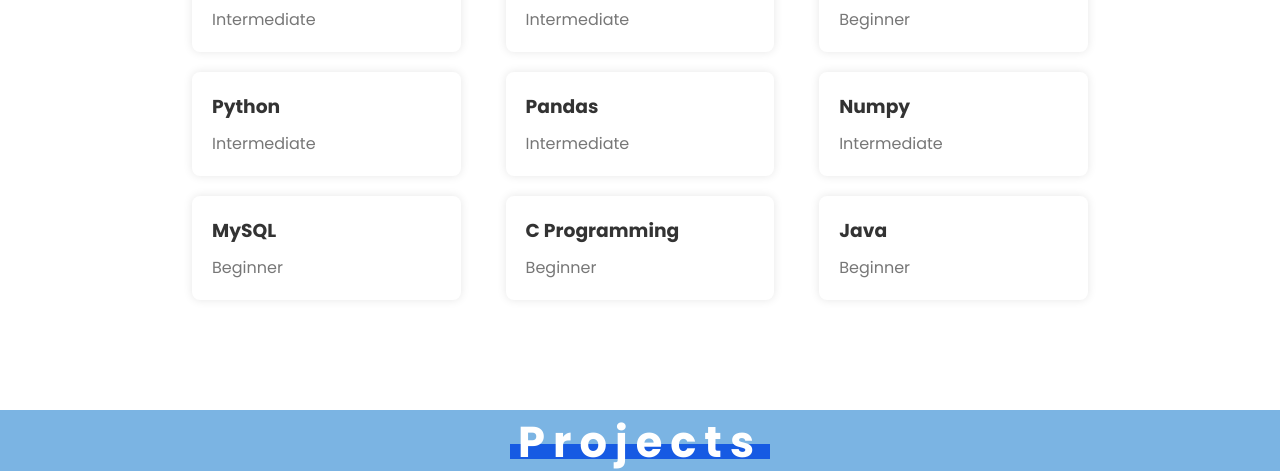
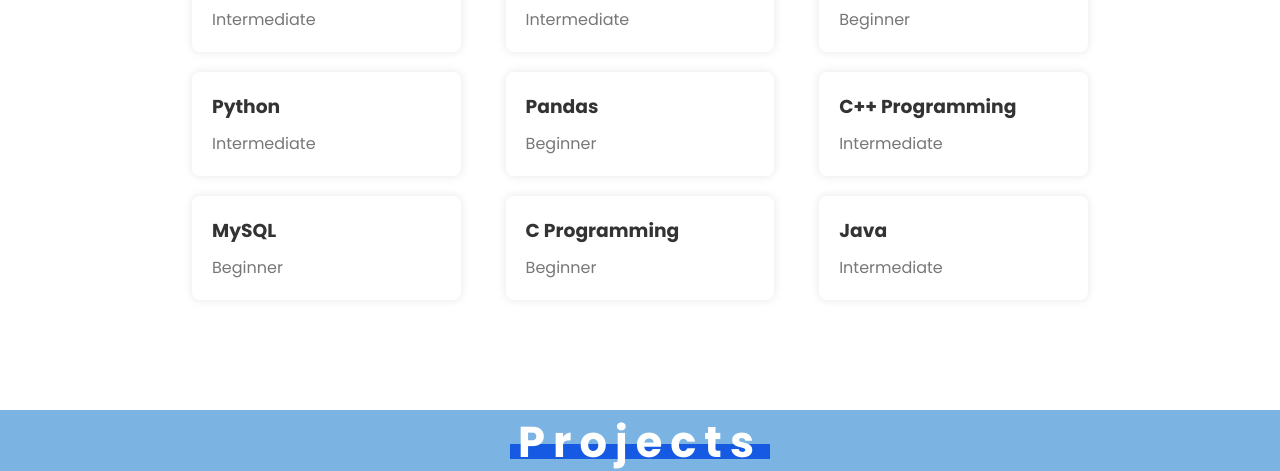
Before and after one commit to Juhi635/Portfolio, a plain HTML site: page index.html in a window 1280 px wide. Shown: the part 2513-2984 px from the top of the page. Drawn offline with Linux system fonts and the light colour scheme.

Commit message:
Update index.html

```diff
--- a/index.html
+++ b/index.html
@@ -100,10 +100,10 @@
         </div>
         <div class="skill">
             <h3>Pandas</h3>
-            <p>Intermediate</p>
+            <p>Beginner</p>
         </div>
         <div class="skill">
-            <h3>Numpy</h3>
+            <h3>C++ Programming</h3>
             <p>Intermediate</p>
         </div>
         <div class="skill">
@@ -116,7 +116,7 @@
         </div>
         <div class="skill">
             <h3>Java</h3>
-            <p>Beginner</p>
+            <p>Intermediate</p>
         </div>
     </div>
 </section>
```
